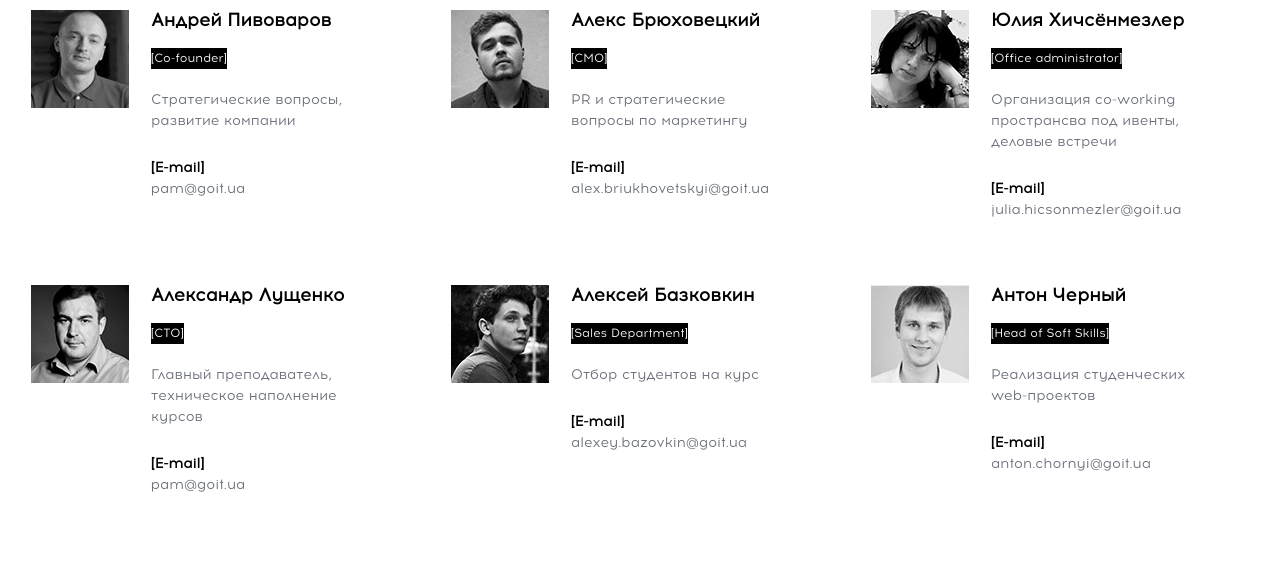
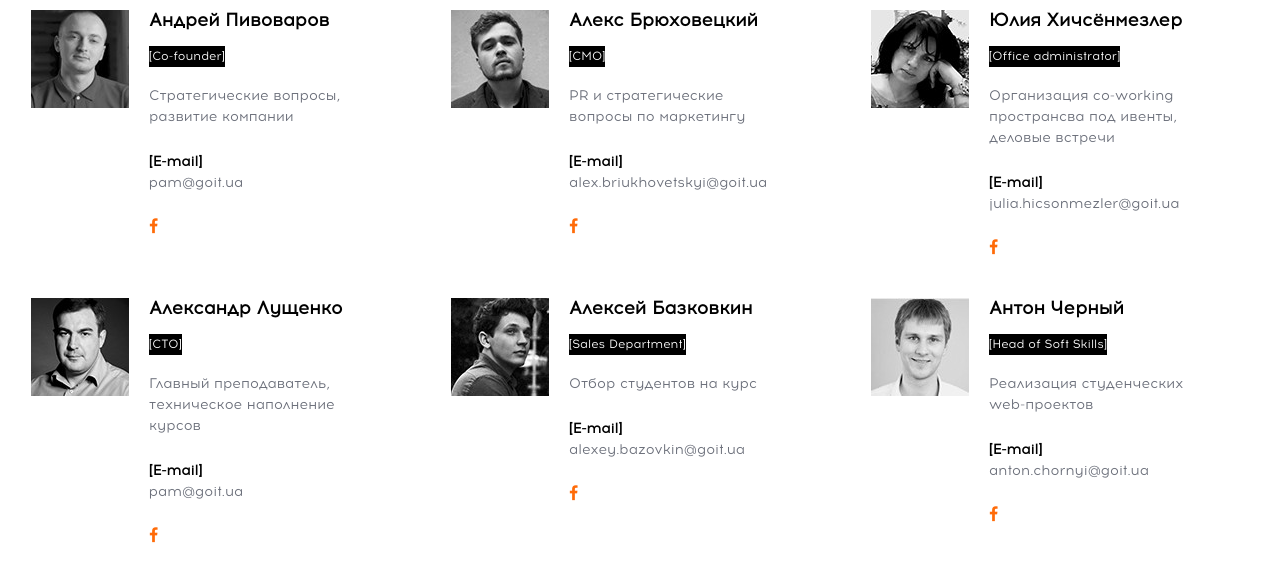
Before and after one commit to NadyaHristuk/Bootcamp4-FP, a plain HTML site: page src/index.html in a window 1280 px wide. Drawn offline with nearby package versions, Linux system fonts and the light colour scheme; files that its build step writes are made by us from their sources.

Commit message:
added link to fb icon

```diff
--- a/src/html/block.html
+++ b/src/html/block.html
@@ -12,7 +12,7 @@
             <p class="a-role-in-company">Стратегические вопросы, развитие компании</p>
             <p class="a-wrapped-email">[E-mail]</p>
             <p class="a-email-contact">pam@goit.ua</p>
-            <p class="a-contact-fb"><i class="fa fa-facebook" aria-hidden="true"></i></p>
+            <p class="a-contact-fb"><a href="#" class="a-contact-link"><i class="fa fa-facebook" aria-hidden="true"></i></a></p>
         </div>
     </div>
     <div class="a-portret">
@@ -26,7 +26,7 @@
             <p class="a-role-in-company">PR и стратегические вопросы по маркетингу</p>
             <p class="a-wrapped-email">[E-mail]</p>
             <p class="a-email-contact">alex.briukhovetskyi@goit.ua</p>
-            <p class="a-contact-fb"><i class="fa fa-facebook" aria-hidden="true"></i></p>
+            <p class="a-contact-fb"><a href="#" class="a-contact-link"><i class="fa fa-facebook" aria-hidden="true"></i></a></p>
         </div>
     </div>
     <div class="a-portret">
@@ -40,7 +40,7 @@
             <p class="a-role-in-company">Организация co-working пространсва под ивенты, деловые встречи</p>
             <p class="a-wrapped-email">[E-mail]</p>
             <p class="a-email-contact">julia.hicsonmezler@goit.ua</p>
-            <p class="a-contact-fb"><i class="fa fa-facebook" aria-hidden="true"></i></p>
+            <p class="a-contact-fb"><a href="#" class="a-contact-link"><i class="fa fa-facebook" aria-hidden="true"></i></a></p>
         </div>
     </div>
     <div class="a-portret">
@@ -54,7 +54,7 @@
             <p class="a-role-in-company">Главный преподаватель, техническое наполнение курсов</p>
             <p class="a-wrapped-email">[E-mail]</p>
             <p class="a-email-contact">pam@goit.ua</p>
-            <p class="a-contact-fb"><i class="fa fa-facebook" aria-hidden="true"></i></p>
+            <p class="a-contact-fb"><a href="#" class="a-contact-link"><i class="fa fa-facebook" aria-hidden="true"></i></a></p>
         </div>
     </div>
     <div class="a-portret">
@@ -68,7 +68,7 @@
             <p class="a-role-in-company">Отбор студентов на курс</p>
             <p class="a-wrapped-email">[E-mail]</p>
             <p class="a-email-contact">alexey.bazovkin@goit.ua</p>
-            <p class="a-contact-fb"><i class="fa fa-facebook" aria-hidden="true"></i></p>
+            <p class="a-contact-fb"><a href="#" class="a-contact-link"><i class="fa fa-facebook" aria-hidden="true"></i></a></p>
         </div>
     </div>
     <div class="a-portret">
@@ -82,7 +82,7 @@
             <p class="a-role-in-company">Реализация студенческих web-проектов</p>
             <p class="a-wrapped-email">[E-mail]</p>
             <p class="a-email-contact">anton.chornyi@goit.ua</p>
-            <p class="a-contact-fb"><i class="fa fa-facebook" aria-hidden="true"></i></p>
+            <p class="a-contact-fb"><a href="#" class="a-contact-link"><i class="fa fa-facebook" aria-hidden="true"></i></a></p>
         </div>
     </div>
     </div>
--- a/src/index.html
+++ b/src/index.html
@@ -4,6 +4,7 @@
     <meta charset="UTF-8">
     <meta name="viewport" content="width=device-width, initial-scale=1.0">
     <meta http-equiv="X-UA-Compatible" content="ie=edge">
+    <link rel="stylesheet" href="https://maxcdn.bootstrapcdn.com/font-awesome/4.7.0/css/font-awesome.min.css">
     <link rel="stylesheet" href="main.css">
     <title>Document</title>
 </head>
--- a/src/scss/_block.scss
+++ b/src/scss/_block.scss
@@ -73,7 +73,7 @@
     font-weight: 900
 }
 
-.a-contact-fb{
+.a-contact-link {
     color: $button;
 }
 
@@ -90,16 +90,16 @@
         justify-content: space-between;
     }
     .a-portret-photo {
-        margin-right: rem(16);
+        margin-right: rem(14);
     }
 
     .a-name {
-        margin-bottom: rem(11);
+        margin-bottom: rem(10);
     }
 
     .a-role-in-company, .a-email-contact {
-        padding-top: rem(14);
-        padding-bottom: rem(18);
+        padding-top: rem(12);
+        padding-bottom: rem(16);
     }
 
     .a-email-contact {
@@ -110,7 +110,31 @@
 
 @media (min-width: 1024px) {
     .a-portret-photo {
-        margin-right: rem(22);
+        margin-right: rem(20);
+    }
+
+    .a-portret {
+        flex-basis: 30%;
+    }
+    .a-name {
+        margin-bottom: rem(14);
+    }
+
+    .a-role-in-company, .a-email-contact {
+        padding-top: rem(18);
+        padding-bottom: rem(24);
+    }
+
+    .a-email-contact {
+        padding-top: 0;
+    }
+
+
+}
+
+@media (min-width: 1440px) {
+    .a-portret-photo {
+        margin-right: rem(30);
     }
 
     .a-portret {
@@ -131,13 +155,3 @@
 
 
 }
-
-@media (min-width: 1440px) {
-    .a-portret-photo {
-        margin-right: rem(30);
-    }
-
-    .a-portret {
-        flex-basis: 30%;
-    }
-}
```
